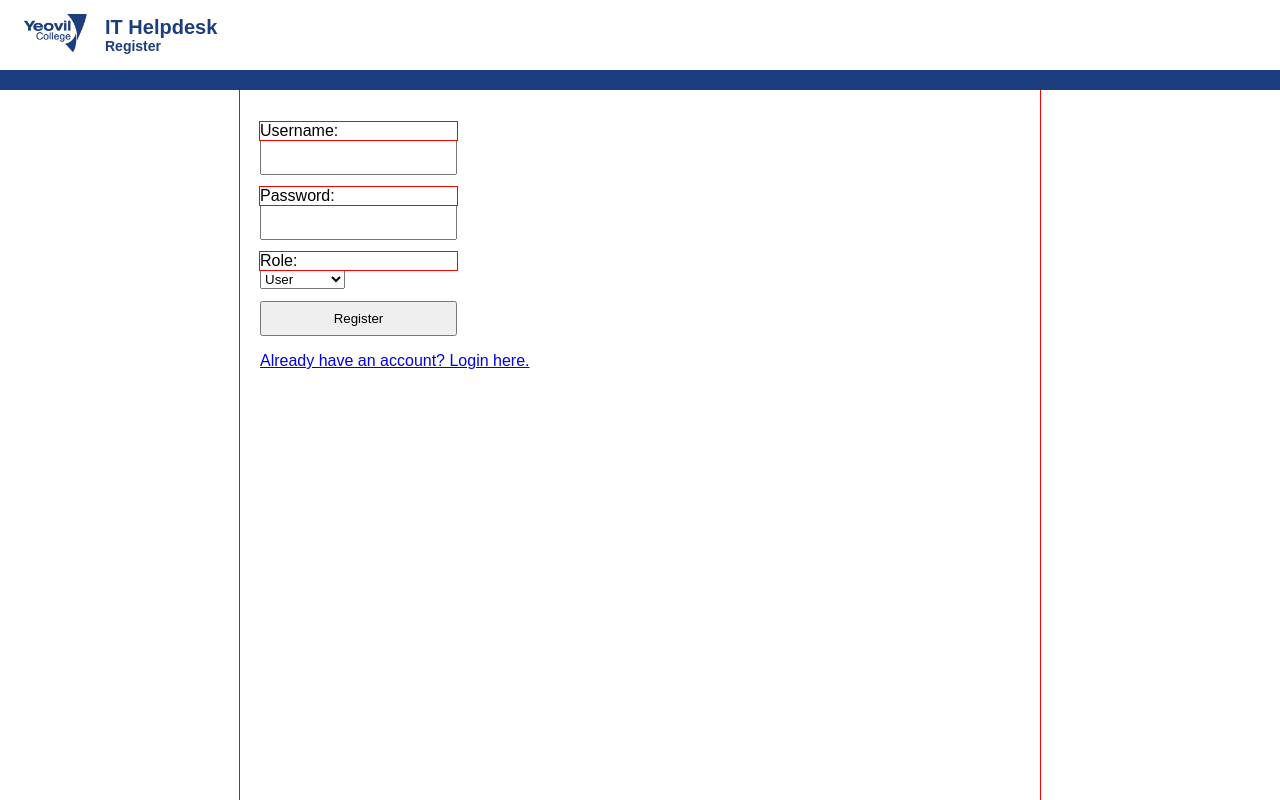
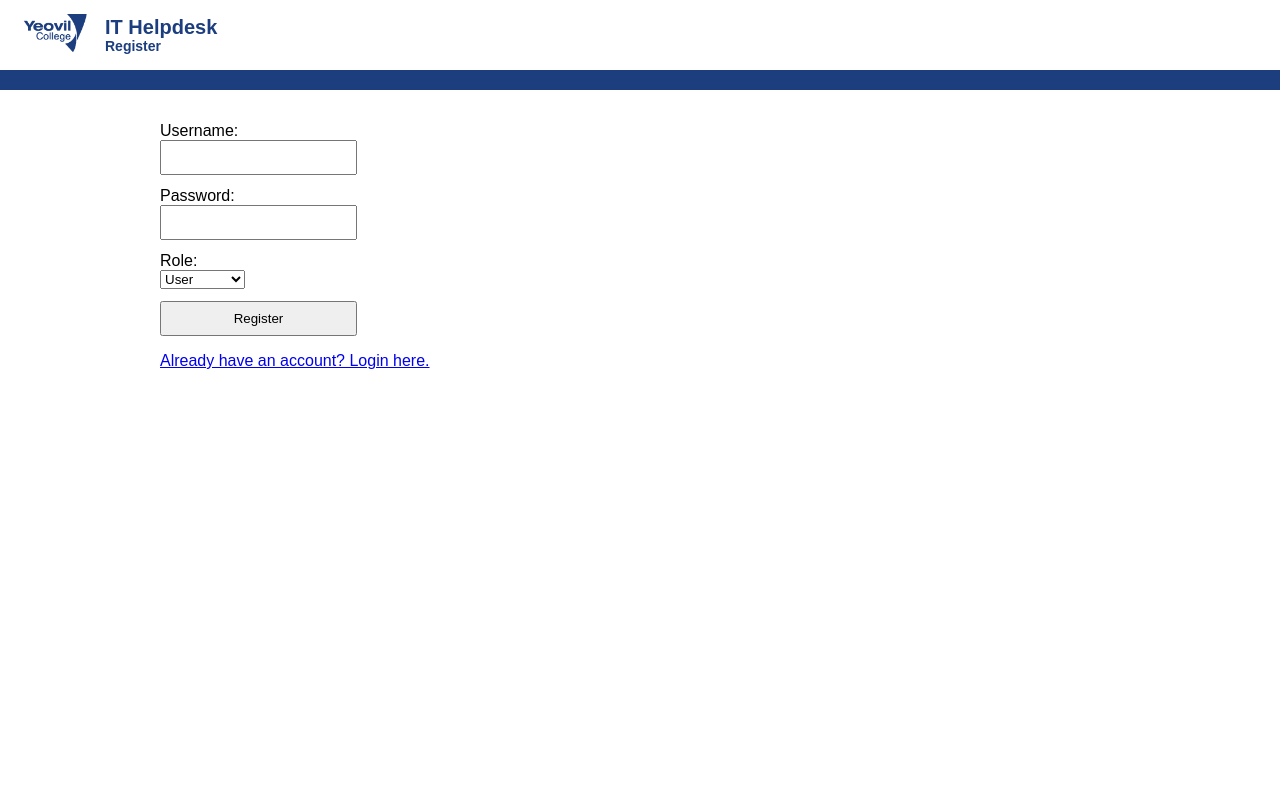
Before and after one commit to George-Lewis-YC/helpdesk-app, a Flask app: page /register in a window 1280 px wide. Run offline with Flask 3, Linux system fonts and the light colour scheme; some libraries are stand-ins or nearby versions.

Commit message:
Fix app.py, remove debugging boxs in styles.css, modify comments

```diff
--- a/app.py
+++ b/app.py
@@ -7,17 +7,13 @@
 # Create a Flask application instance
 app = Flask(__name__)
 # Required for session and flash messages
-app.secret_key = "secret_key"  # Should replace with a strong, random string
-
-# # MySQL configuration
-# app.config["MYSQL_HOST"] = "localhost"
-# app.config["MYSQL_USER"] = "helpdesk_user"
-# app.config["MYSQL_PASSWORD"] = "StrongPassword123!"
-# app.config["MYSQL_DB"] = "helpdesk_db"
-# mysql = MySQL(app)
+# NOTE: Replace with a strong random secret in production (e.g., environment variable)
+app.secret_key = "secret_key"
 
 # Database connection function
 def get_db_connection():
+    # Returns a new DB connection for each call. Caller must close connection.
+    # Consider using connection pooling for higher throughput.
     return pymysql.connect(
         host="localhost",
         user="helpdesk_user",
@@ -41,19 +37,21 @@
 
         conn = get_db_connection()
         cur = conn.cursor()
+        # Parameterized query prevents SQL injection
         cur.execute("SELECT password, role FROM users WHERE username = %s", (username,))
         user = cur.fetchone()
         cur.close()
         conn.close()
 
         # Check if username exists and password matches
-        if user and check_password_hash(
-            user["password"], password
-        ):
+        # check_password_hash handles timing-safe comparison
+        if user and check_password_hash(user["password"], password):
+            # Store minimal info in session; avoid sensitive data
             session["username"] = username
             session["role"] = user["role"]
 
-            # Redirect based on role
+            # Redirect/render based on role: Admin, IT Support, or regular User
+            # Role values are case-sensitive strings in this implementation
             if user["role"] == "Admin":
                 return render_template("dashboard_admin.html")
             elif user["role"] == "IT Support":
@@ -70,13 +68,9 @@
 
 @app.route("/logout")
 def logout():
-    # Clear all session data
+    # Clear session on logout to remove authentication state
     session.clear()
-
-    # Show a logout confirmation message
     flash("You have been logged out.", "success")
-
-    # Redirect back to the login page
     return redirect(url_for("login"))
 
 @app.route("/register", methods=["GET", "POST"])
@@ -88,6 +82,7 @@
 
         conn = get_db_connection()
         cur = conn.cursor()
+        # Check for existing username to enforce uniqueness
         cur.execute("SELECT id FROM users WHERE username = %s", (username,))
         existing_user = cur.fetchone()
 
@@ -97,10 +92,10 @@
             conn.close()
             return redirect(url_for("register"))
 
-        # Hash the password before storing
+        # Hash the password before storing (use werkzeug's recommended hashing)
         hashed_password = generate_password_hash(password)
 
-        # Insert into database
+        # Insert into database using parameterized query
         cur.execute(
             "INSERT INTO users (username, password, role) VALUES (%s, %s, %s)",
             (username, hashed_password, role),
@@ -118,6 +113,7 @@
 # user routes
 @app.route("/dashboard_user")
 def dashboard_user():
+    # Ensure only authenticated users with the 'User' role can access
     if "username" in session and session["role"] == "User":
         return render_template("dashboard_user.html")
     else:
@@ -130,16 +126,16 @@
         return redirect(url_for("login"))
 
     if request.method == "POST":
+        # Collect ticket fields from the form
         title = request.form["title"]
         description = request.form["description"]
         category = request.form["category"]
         priority = request.form["priority"]
 
-        # Get user ID from database
+        # Get user ID from database based on session username
         conn = get_db_connection()
         cur = conn.cursor()
         cur.execute("SELECT id FROM users WHERE username = %s", (session["username"],))
-        conn.commit()
         user = cur.fetchone()
 
         # Insert ticket
@@ -148,8 +144,9 @@
             INSERT INTO tickets (user_id, title, description, category, priority)
             VALUES (%s, %s, %s, %s, %s)
         """,
-            (id, title, description, category, priority),
+            (user["id"], title, description, category, priority),
         )
+        conn.commit()
         cur.close()
         conn.close()
 
@@ -164,7 +161,7 @@
     if "username" not in session or session["role"] != "User":
         return redirect(url_for("login"))
 
-    # Fetch tickets submitted by the current user
+    # Fetch tickets submitted by the current user (excluding Closed)
     conn = get_db_connection()
     cur = conn.cursor()
     cur.execute(
@@ -190,7 +187,7 @@
     if "username" not in session or session["role"] != "User":
         return redirect(url_for("login"))
 
-    # Fetch tickets submitted by the current user
+    # Fetch tickets submitted by the current user with status 'Closed'
     conn = get_db_connection()
     cur = conn.cursor()
     cur.execute(
@@ -213,6 +210,7 @@
 # it support routes
 @app.route("/dashboard_it")
 def dashboard_it():
+    # Ensure only IT Support role can access
     if "username" in session and session["role"] == "IT Support":
         return render_template("dashboard_it.html")
     else:
@@ -265,6 +263,7 @@
 # admin routes
 @app.route("/dashboard_admin")
 def dashboard_admin():
+    # Ensure only Admin role can access
     if "username" in session and session["role"] == "Admin":
         return render_template("dashboard_admin.html")
     else:
@@ -273,6 +272,7 @@
 
 @app.route("/manage_users")
 def manage_users():
+    # Only Admins can view/manage users
     if "role" in session and session["role"] == "Admin":
         conn = get_db_connection()
         cur = conn.cursor()
@@ -283,7 +283,7 @@
 
         return render_template("manage_users.html", users=users)
     else:
-        return "Access Denied"
+        return redirect(url_for("login"))
 
 
 @app.route("/delete_user/<int:user_id>", methods=["POST"])
@@ -302,21 +302,21 @@
         flash("User deleted successfully.", "success")
         return redirect(url_for("manage_users"))
     else:
-        return "Access Denied"
+        return redirect(url_for("login"))
 
 
 @app.route("/reset_password/<int:user_id>", methods=["POST"])
 def reset_password(user_id):
     # Ensure only Admins can reset user passwords
     if "role" in session and session["role"] == "Admin":
-        # Get new password from form
+        # TODO: Replace hardcoded password with request.form input and proper validation
         # new_password = request.form.get("new_password")
         new_password = "password"
         if not new_password:
             flash("New password is required.", "error")
             return redirect(url_for("manage_users"))
 
-        # Hash the password
+        # Hash the password before storing
         hashed_password = generate_password_hash(new_password)
 
         # Update password in DB
--- a/static/style.css
+++ b/static/style.css
@@ -12,7 +12,7 @@
   background-color: #ffffff;
   color: #1c3e7f; /* text color for the banner */
   z-index: 1000;
-  outline: 20px solid red;
+  /* outline: 20px solid red; */
 }
 /* colored strip along the bottom of the banner */
 .top-banner::after {
@@ -64,7 +64,7 @@
 
 /* container to keep content centered on the page */
 .container {
-  max-width: 800px;
+  max-width: 1000px;
   margin: 0 auto;
   padding: 20px;
   min-height: calc(100vh - 90px); /* full viewport height minus fixed banner */
@@ -75,7 +75,7 @@
   text-align: left; /* ensure inline text is left-aligned */
   box-sizing: border-box;
   width: 100%;
-  outline: 1px solid red; /* for debugging layout */
+  /* outline: 1px solid red; for debugging layout */
 }
 
 /* FORMS */
@@ -83,7 +83,7 @@
 form label {
   display: block;
   margin-top: 12px;
-  outline: 1px solid red; /* for debugging layout */
+  /* outline: 1px solid red; for debugging layout */
 }
 
 form input {
@@ -109,7 +109,7 @@
   display: flex;
   align-items: center; /* vertically center icon and text */
   gap: 6px; /* space between icon and text */
-  color: #ff0800; /* typical error color */
+  /* color: #ff0800; typical error color */
 }
 
 .flash-error .icon {
```
